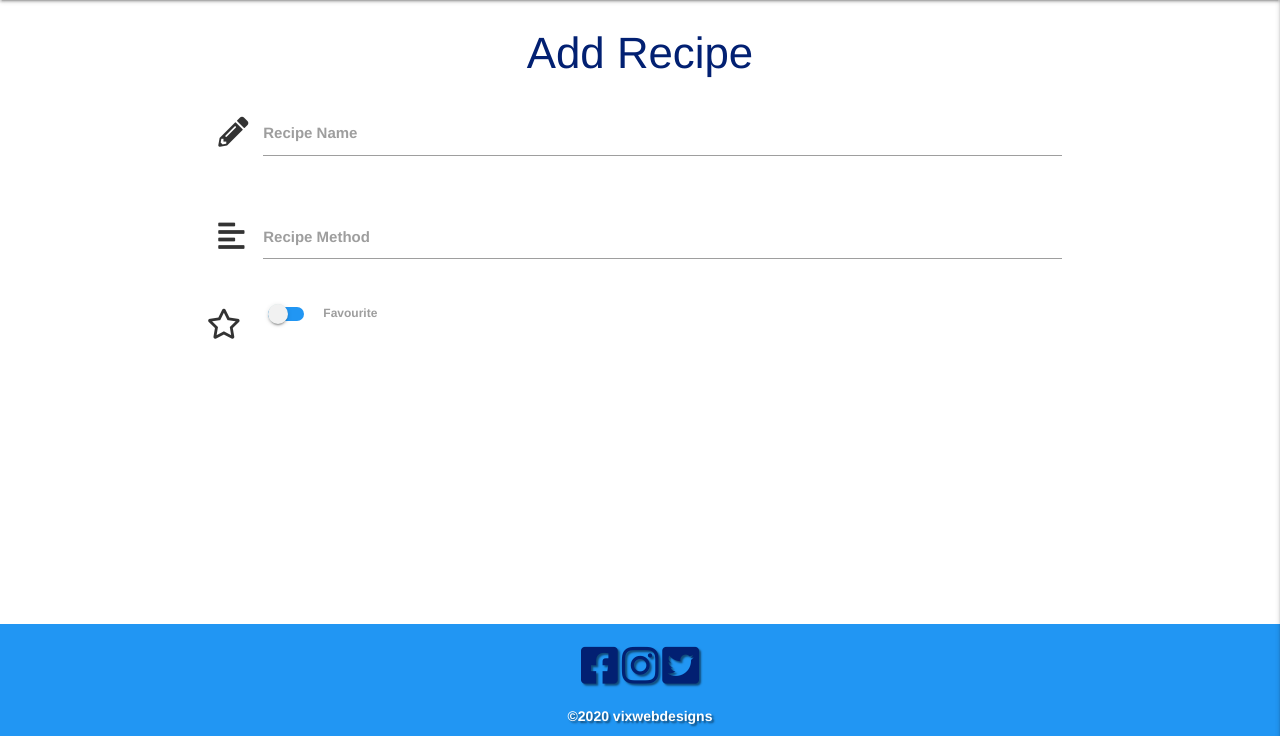
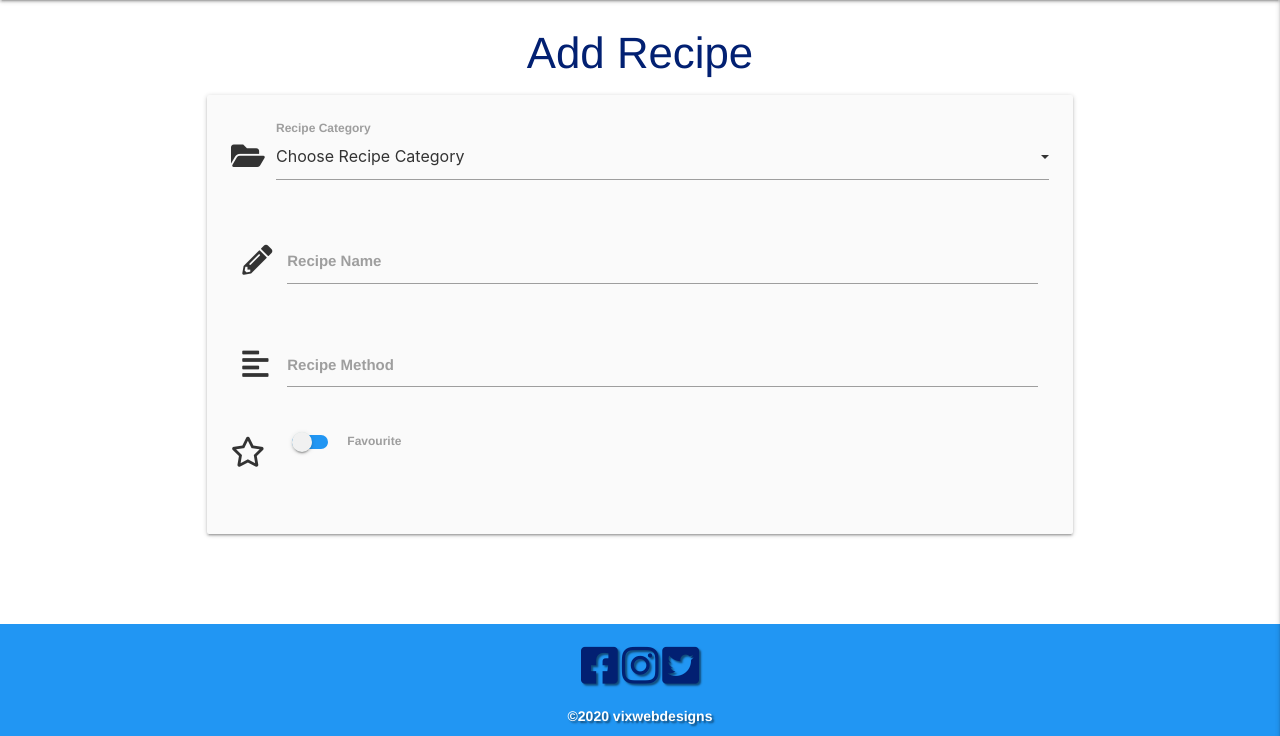
Before and after one commit to VMBlakelock/saute-and-skewers-greekfood, a Flask app: page /add_recipe in a window 1280 px wide. Shown: the part 64-800 px from the top of the page. Run offline with Flask 2, Linux system fonts and the light colour scheme; data that the repository does not hold is empty; some libraries are stand-ins or nearby versions.

Commit message:
Add categories dropdown

```diff
--- a/app.py
+++ b/app.py
@@ -101,7 +101,8 @@ def logout():
 
 @app.route("/add_recipe")
 def add_recipe():
-    return render_template("add_recipe.html")
+    categories = mongo.db.categories.find().sort("category_name", 1)
+    return render_template("add_recipe.html", categories=categories)
 
 
 if __name__ == "__main__":
--- a/static/js/script.js
+++ b/static/js/script.js
@@ -1,4 +1,5 @@
  $(document).ready(function(){
     $(".sidenav").sidenav({edge: "right"});
      $(".collapsible").collapsible();
+     $("select").formSelect();
   });
--- a/templates/add_recipe.html
+++ b/templates/add_recipe.html
@@ -3,9 +3,21 @@
 
  <h3 class="titles-text center-align">Add Recipe</h3>
 
- <div class="row">
+ <div class="row card-panel grey lighten-5">
         <form class="col s12" method="POST" action="">
             <div class="row">
+             <div class="row">
+             <div class="input-field col s12">
+              <i class="fas fa-folder-open prefix"></i>
+                    <select id="category_name" name="category_name" class="validate" required>
+                        <option value="" disabled selected>Choose Recipe Category</option>
+                         {% for category in categories %}
+                            <option value="{{ category.category_name }}">{{ category.category_name }}</option>
+                         {% endfor %}
+                    </select>
+                        <label for="category_name">Recipe Category</label>
+				</div>
+                </div>
                 <div class="input-field col s12">
                     <i class="fas fa-pencil-alt prefix"></i>
                     <input id="recipe_name" name="recipe_name" minlength="5" maxlength="50"
```
